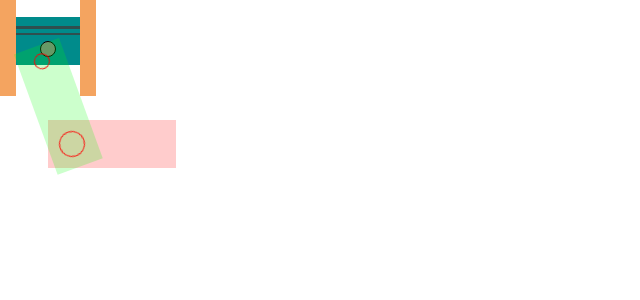
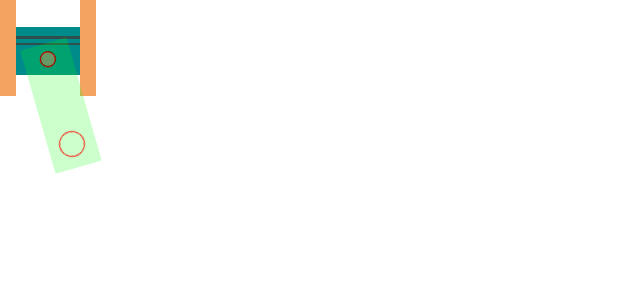
Before and after one commit to todorovski-vasil/react-pistons-animation, a React (Create React App) app: page / in a window 1280 px wide. Shown: the top 300 px of the page, without its empty margins (0-640 px from the left). Built offline with nearby package versions, Linux system fonts and the light colour scheme.

Commit message:
Fixed animation timing
- synced ConRod compound animation
- synced Piston animation speed to ConRod connecting bolt

```diff
--- a/src/components/ConRod/ConRod.module.css
+++ b/src/components/ConRod/ConRod.module.css
@@ -1,3 +1,21 @@
+@keyframes RotateConRodContainer {
+    0% {
+        transform: rotate(0deg);
+    }
+    25% {
+        transform: rotate(-90deg);
+    }
+    50% {
+        transform: rotate(-180deg);
+    }
+    75% {
+        transform: rotate(-270deg);
+    }
+    100% {
+        transform: rotate(-360deg);
+    }
+}
+
 .conrodContainer {
     box-sizing: border-box;
     position: absolute;
@@ -5,11 +23,35 @@
     left: 0.5rem;
     width: 3rem;
     height: 8rem;
-    background-color: rgba(255, 0, 0, 0.2);
-    transition: top 0.5s;
-    /* transition: rotate 0.5s; */
-    /* transition-timing-function: cubic-bezier(0.5, 0.2, 0.5, 0.8); */
-    animation: ChangeConRodPhase 2s linear infinite;
+    /* background-color: rgba(255, 0, 0, 0.2); */
+    transform-origin: 1.5rem 8rem;
+    animation: RotateConRodContainer;
+    animation-duration: 2s;
+    animation-iteration-count: infinite;
+    animation-fill-mode: forwards;
+    animation-timing-function: linear;
+}
+
+@keyframes RotateConRod {
+    0% {
+        transform: rotate(0%);
+        animation-timing-function: cubic-bezier(0.44, 0.48, 0.52, 0.56);
+    }
+    25% {
+        transform: rotate(106deg);
+        animation-timing-function: cubic-bezier(0.44, 0.48, 0.52, 0.56);
+    }
+    50% {
+        transform: rotate(180deg);
+        animation-timing-function: cubic-bezier(0.48, 0.44, 0.56, 0.52);
+    }
+    75% {
+        transform: rotate(254deg);
+        animation-timing-function: cubic-bezier(0.48, 0.44, 0.56, 0.52);
+    }
+    100% {
+        transform: rotate(360deg);
+    }
 }
 
 .conrod {
@@ -18,7 +60,11 @@
     width: 3rem;
     height: 8rem;
     background-color: rgba(0, 255, 0, 0.2);
-    animation: ChangeConRodAngle 2s linear infinite;
+    transform-origin: 1.5rem 6.5rem;
+    animation: RotateConRod;
+    animation-duration: 2s;
+    animation-iteration-count: infinite;
+    animation-fill-mode: forwards;
 }
 
 .pistonBolt {
@@ -46,89 +92,3 @@
     border-color: red;
     border-width: 0.1rem;
 }
-
-/* .tdc {
-    top: 1rem;
-    transition-timing-function: cubic-bezier(0.2, 0.5, 0.5, 0.8);
-}
-
-.ldc {
-    top: 2.5rem;
-    left: 0.5rem;
-    width: 3rem;
-    height: 8rem;
-    transform: rotate(20deg);
-    transform-origin: 1.5rem 1rem;
-    transition-timing-function: cubic-bezier(0.5, 0.2, 0.8, 0.5);
-}
-
-.bdc {
-    top: 4rem;
-    left: 0.5rem;
-    width: 3rem;
-    height: 8rem;
-    transition-timing-function: cubic-bezier(0.2, 0.5, 0.5, 0.8);
-}
-
-.rdc {
-    top: 2.5rem;
-    left: 0.5rem;
-    width: 3rem;
-    height: 8rem;
-    transition-timing-function: cubic-bezier(0.5, 0.2, 0.8, 0.5);
-} */
-
-@keyframes ChangeConRodAngle {
-    0% {
-        transform-origin: 1.5rem 6.5rem;
-        transform: rotate(0%);
-        transition-timing-function: cubic-bezier(0.5, 0.2, 0.8, 0.5);
-    }
-    25% {
-        transform-origin: 1.5rem 6.5rem;
-        transform: rotate(110deg);
-        transition-timing-function: cubic-bezier(0.2, 0.5, 0.5, 0.8);
-    }
-    50% {
-        transform-origin: 1.5rem 6.5rem;
-        transform: rotate(180deg);
-        transition-timing-function: cubic-bezier(0.5, 0.2, 0.8, 0.5);
-    }
-    75% {
-        transform-origin: 1.5rem 6.5rem;
-        transform: rotate(250deg);
-        transition-timing-function: cubic-bezier(0.2, 0.5, 0.5, 0.8);
-    }
-    100% {
-        transform-origin: 1.5rem 6.5rem;
-        transform: rotate(360deg);
-        transition-timing-function: cubic-bezier(0.2, 0.5, 0.5, 0.8);
-    }
-}
-
-@keyframes ChangeConRodPhase {
-    0% {
-        transform-origin: 1.5rem 8rem;
-        transition-timing-function: cubic-bezier(0.5, 0.2, 0.8, 0.5);
-    }
-    25% {
-        transform-origin: 1.5rem 8rem;
-        transform: rotate(-90deg);
-        transition-timing-function: cubic-bezier(0.2, 0.5, 0.5, 0.8);
-    }
-    50% {
-        transform-origin: 1.5rem 8rem;
-        transform: rotate(-180deg);
-        transition-timing-function: cubic-bezier(0.5, 0.2, 0.8, 0.5);
-    }
-    75% {
-        transform-origin: 1.5rem 8rem;
-        transform: rotate(-270deg);
-        transition-timing-function: cubic-bezier(0.2, 0.5, 0.5, 0.8);
-    }
-    100% {
-        transform-origin: 1.5rem 8rem;
-        transform: rotate(-360deg);
-        transition-timing-function: cubic-bezier(0.2, 0.5, 0.5, 0.8);
-    }
-}
--- a/src/components/piston/Piston.module.css
+++ b/src/components/piston/Piston.module.css
@@ -1,14 +1,28 @@
+@keyframes PistonPump {
+    0% {
+        top: 0rem;
+        animation-timing-function: cubic-bezier(0.42, 0.15, 0.58, 1);
+    }
+
+    50% {
+        top: 3rem;
+        animation-timing-function: cubic-bezier(0.5, 0, 0.58, 1);
+    }
+
+    100% {
+        top: 0rem;
+    }
+}
+
 .piston {
     box-sizing: border-box;
     position: relative;
     width: 4rem;
     height: 3rem;
     background-color: darkcyan;
-    -webkit-transition: top 1s;
-    -moz-transition: top 1s;
-    -o-transition: top 1s;
-    transition: top 1s;
-    transition-timing-function: cubic-bezier(0.5, 0.2, 0.5, 0.8);
+    animation: PistonPump;
+    animation-duration: 2s;
+    animation-iteration-count: infinite;
 }
 .piston > .ring1 {
     position: absolute;
@@ -39,11 +53,3 @@
     border-width: 0.1rem;
     background-color: gray;
 }
-
-.tdc {
-    top: 0rem;
-}
-
-.bdc {
-    top: 3rem;
-}
--- a/src/components/piston/Piston.tsx
+++ b/src/components/piston/Piston.tsx
@@ -2,28 +2,9 @@ import React, { useEffect, useState } from 'react';
 
 import classes from './Piston.module.css';
 
-// enum Position {
-//     TDC = 0,
-//     BDC = 1,
-// }
-
 function Piston(props: object) {
-    const [cssPhase, setCssPhase] = useState(classes.bdc);
-
-    useEffect(() => {
-        const cycle = setInterval(() => {
-            setCssPhase((cssPhase) =>
-                cssPhase === classes.bdc ? classes.tdc : classes.bdc
-            );
-        }, 1000);
-
-        return () => {
-            clearInterval(cycle);
-        };
-    }, []);
-
     return (
-        <div className={classes.piston + ' ' + cssPhase}>
+        <div className={classes.piston}>
             <div className={classes.ring1}></div>
             <div className={classes.ring2}></div>
             <div className={classes.conBolt}></div>
```
Also changed, not shown: src/components/ConRod/ConRod.tsx (+0 -50 lines).
